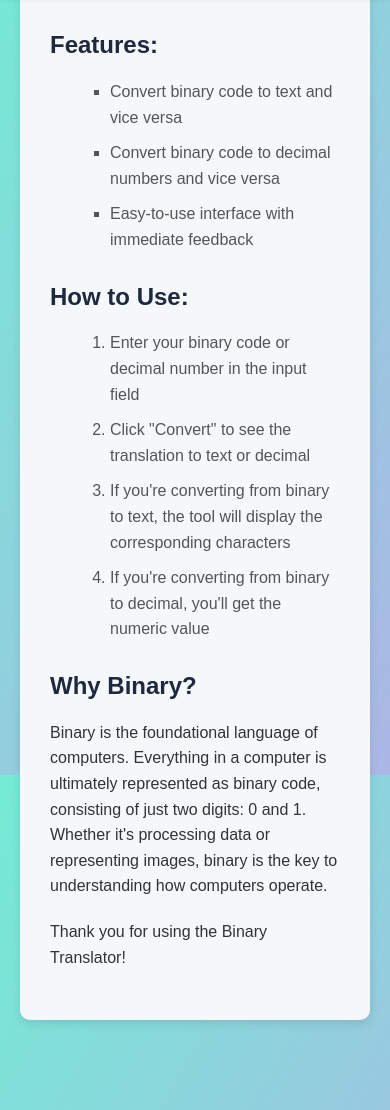
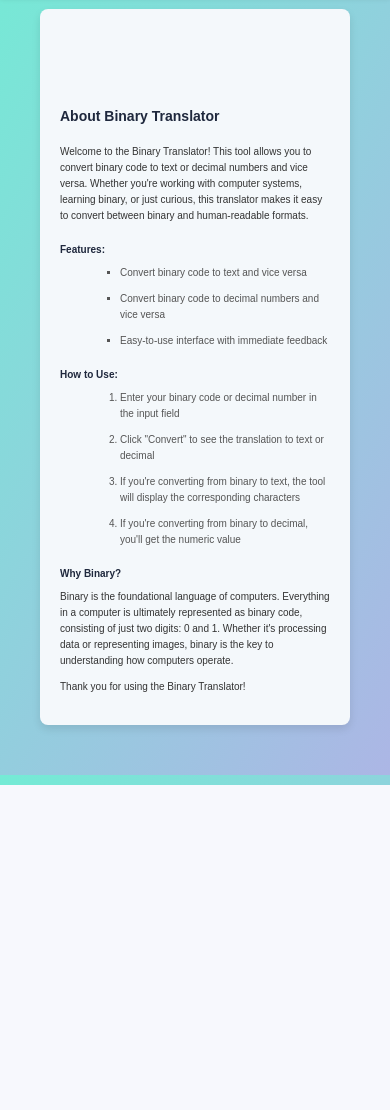
Before and after one commit to ok230111-dev/Binary, a Flask app: page /about in a window 390 px wide. Shown: the part 89-1199 px from the top of the page. After the commit the page ends 874 px from the top, so only its background shows below. Run offline with Flask 3, Linux system fonts and the light colour scheme.

Commit message:
Update for #issue_2

```diff
--- a/static/css/style.css
+++ b/static/css/style.css
@@ -204,39 +204,6 @@ main {
   padding: 40px 20px;
 }
 
-.about-section {
-  background-color: #fff;
-  padding: 20px;
-  border-radius: 8px;
-  box-shadow: 0 4px 8px rgba(0, 0, 0, 0.1);
-  max-width: 800px;
-  margin: 0 auto;
-}
-
-.about-section h1 {
-  color: #333;
-  font-size: 32px;
-  margin-bottom: 20px;
-}
-
-.about-section h2 {
-  color: #333;
-  font-size: 24px;
-  margin-top: 20px;
-}
-
-.about-section p {
-  font-size: 16px;
-  line-height: 1.6;
-  margin-bottom: 10px;
-}
-
-.about-section ul, .about-section ol {
-  font-size: 16px;
-  margin-left: 20px;
-  line-height: 1.6;
-}
-
 footer {
   text-align: center;
   padding: 20px;
@@ -270,11 +237,12 @@ footer p {
 .about-section {
   font-family: Arial, sans-serif;
   background-color: #f4f8fb; /* Світлий фон */
-  padding: 30px;
-  border-radius: 10px;
-  box-shadow: 0 4px 10px rgba(0, 0, 0, 0.1);
+  padding: 20px;
+  border-radius: 8px;
+  box-shadow: 0 4px 8px rgba(0, 0, 0, 0.1);
   max-width: 800px;
-  margin: 50px auto;
+  margin: 20px;
+  margin-top: 10%;
 }
 
 /* Заголовки */
@@ -287,7 +255,7 @@ footer p {
 .about-section h2 {
   font-size: 24px;
   color: #1f283d;
-  margin-top: 30px;
+  margin-top: 20px;
 }
 
 /* Параграфи */
@@ -295,13 +263,22 @@ footer p {
   font-size: 16px;
   line-height: 1.6;
   color: #333;
-  margin-bottom: 20px;
+  margin-bottom: 10px;
 }
 
 /* Список */
 .about-section ul, .about-section ol {
   font-size: 16px;
   margin-left: 20px;
+  line-height: 1.6;
+}
+
+.about-section ul {
+  list-style-type: square;
+}
+
+.about-section ol {
+  list-style-type: decimal;
 }
 
 .about-section ul li, .about-section ol li {
@@ -309,14 +286,163 @@ footer p {
   color: #555;
 }
 
-/* Оформлення списку для кращої видимості */
-.about-section ul {
-  list-style-type: square;
+@media (min-height: 700px) {
+  .about-section {
+    padding-top: 10%;
+  }
 }
 
-.about-section ol {
-  list-style-type: decimal;
+@media (max-width: 770px) {
+  .about-section {
+    padding-top: 20%;
+    margin-top: 20%;
+  }
+
+  .about-section h1 {
+    font-size: 24px;
+  }
+
+  .about-section h2 {
+    font-size: 18px;
+  }
+
+  .about-section p, .about-section ul, .about-section ol {
+    font-size: 14px;
+  }
 }
+
+@media (max-width: 715px)  {
+  .about-section {
+    padding-top: 25%;
+    margin-top: 25%;
+  }
+
+  .about-section h1 {
+    font-size: 26px;
+  }
+
+  .about-section h2 {
+    font-size: 20px;
+  }
+
+  .about-section p, .about-section ul, .about-section ol {
+    font-size: 15px;
+  }
+}
+
+@media (max-width: 800px) {
+  .about-section {
+    padding-top: 10%;
+  }
+
+  .about-section h1 {
+    font-size: 28px;
+  }
+
+  .about-section h2 {
+    font-size: 22px;
+  }
+
+  .about-section p, .about-section ul, .about-section ol {
+    font-size: 15px;
+  }
+}
+
+@media (max-width: 650px) {
+  .about-section {
+    padding-top: 15%;
+    margin-top: 25%;
+  }
+
+  .about-section h1 {
+    font-size: 22px;
+  }
+
+  .about-section h2 {
+    font-size: 18px;
+  }
+
+  .about-section p, .about-section ul, .about-section ol {
+    font-size: 14px;
+  }
+}
+
+@media (max-width: 550px) {
+  .about-section {
+    padding-top: 15%;
+    margin-top: 30%;
+  }
+
+  .about-section h1 {
+    font-size: 20px;
+  }
+
+  .about-section h2 {
+    font-size: 16px;
+  }
+
+  .about-section p, .about-section ul, .about-section ol {
+    font-size: 13px;
+  }
+}
+
+@media (max-width: 500px) {
+  .about-section {
+    padding-top: 15%;
+    margin-top: 30%;
+  }
+
+  .about-section h1 {
+    font-size: 18px;
+  }
+
+  .about-section h2 {
+    font-size: 14px;
+  }
+
+  .about-section p, .about-section ul, .about-section ol {
+    font-size: 12px;
+  }
+}
+
+@media (max-width: 470px) {
+  .about-section {
+    padding-top: 20%;
+    margin-top: 20%;
+  }
+
+  .about-section h1 {
+    font-size: 16px;
+  }
+
+  .about-section h2 {
+    font-size: 12px;
+  }
+
+  .about-section p, .about-section ul, .about-section ol {
+    font-size: 11px;
+  }
+}
+
+@media (max-width: 410px) {
+  .about-section {
+    padding-top: 25%;
+    margin-top: 25%;
+  }
+
+  .about-section h1 {
+    font-size: 14px;
+  }
+
+  .about-section h2 {
+    font-size: 10px;
+  }
+
+  .about-section p, .about-section ul, .about-section ol {
+    font-size: 10px;
+  }
+}
+
 
 
 .favicon_header {
@@ -364,7 +490,7 @@ footer p {
 
 /* Розмір зображення в кнопці можна налаштувати за допомогою CSS. Ось приклад, як це зробити: */
 #donate-button img {
-    width: 300px;   /* постав будь-який розмір */
+    width: 80%;   /* постав будь-який розмір */
     height: auto;   /* щоб не спотворювалась */
 }
 
```
